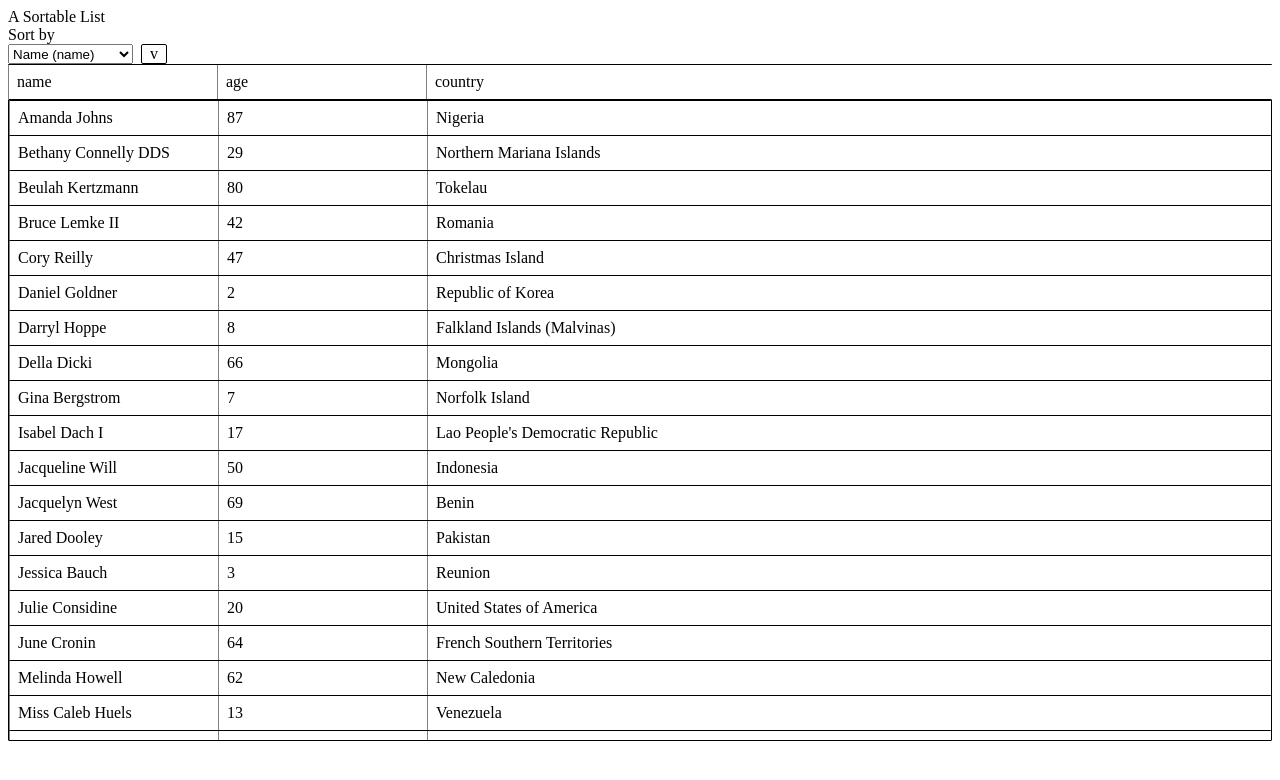
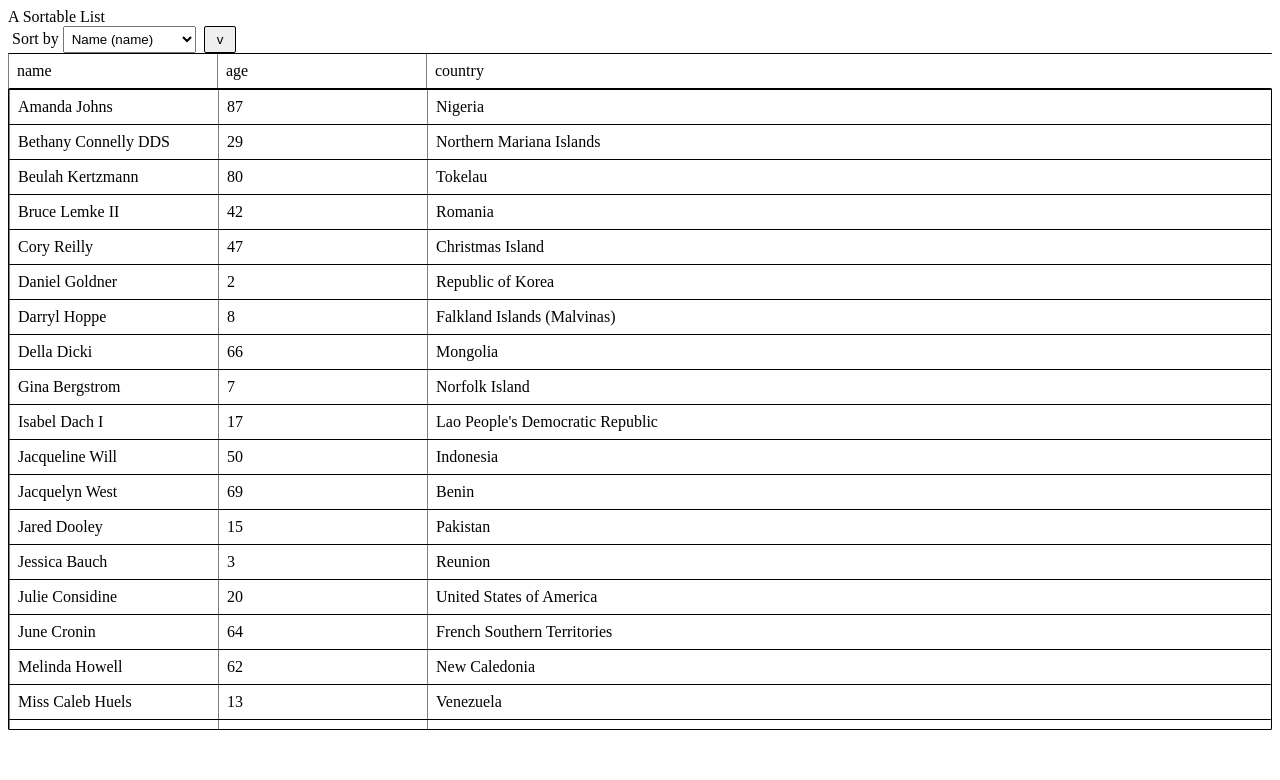
Before and after one commit to fauteuil/react-data-sort-component, a React (Create React App) app: page / in a window 1280 px wide. Shown: the top 780 px of the page. Built offline with nearby package versions, Linux system fonts and the light colour scheme.

Commit message:
feat: separate styles from components - remove styles - switch to sort control template with cascading styles

```diff
--- a/src/SortControl.tsx
+++ b/src/SortControl.tsx
@@ -1,19 +1,7 @@
 import React, { ChangeEvent, useEffect, useState } from "react";
-import styled from "styled-components";
 
+import { SortComponentWrapper } from "./styles";
 import { compareObjectsByKey } from "./utils";
-
-const SortComponentWrapper = styled.div`
-  display: flex;
-  flex-direction: row;
-`;
-
-const SortIconWrapper = styled.div`
-  border: 0.0625rem solid black;
-  border-radius: 0.125rem;
-  padding: 0 0.5rem;
-  margin-left: 0.5rem;
-`;
 
 export type SortDirection = "asc" | "desc";
 
@@ -94,16 +82,24 @@ export function SortControl<T>({
 
   return (
     <>
-      <div>Sort by</div>
       <SortComponentWrapper>
+        <span>Sort by</span>
         {sortOptions?.length ? (
           <select onChange={handleSortKeyChange}>
             {sortOptions.map(renderSortOptions)}
           </select>
         ) : (
-          <SortIconWrapper>(No Sort options were found)</SortIconWrapper>
+          <span>(No sort options were found)</span>
         )}
-        <SortIconWrapper>{getSortDirectionIcon()}</SortIconWrapper>
+        <button
+          title={
+            sortDirection === "asc"
+              ? `Sort by ${sortKey} in Descending order`
+              : `Sort by ${sortKey} in Ascending order`
+          }
+        >
+          {getSortDirectionIcon()}
+        </button>
       </SortComponentWrapper>
     </>
   );
--- a/src/styles.ts
+++ b/src/styles.ts
@@ -28,3 +28,24 @@ export const ListItemDataWrapper = styled.div`
 export const ListItemDataLabel = styled.span`
   padding-right: 0.5rem;
 `;
+
+export const SortComponentWrapper = styled.div`
+  display: flex;
+  flex-direction: row;
+
+  button {
+    border: 0.0625rem solid black;
+    border-radius: 0.125rem;
+    padding: 0 0.5rem;
+    margin-left: 0.5rem;
+    cursor: pointer;
+  }
+
+  select {
+    padding: 0.25rem;
+  }
+
+  span {
+    padding: 0.25rem;
+  }
+`;
```
